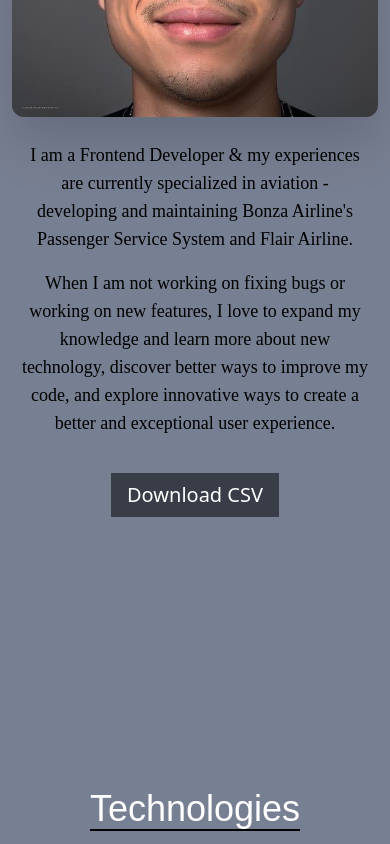
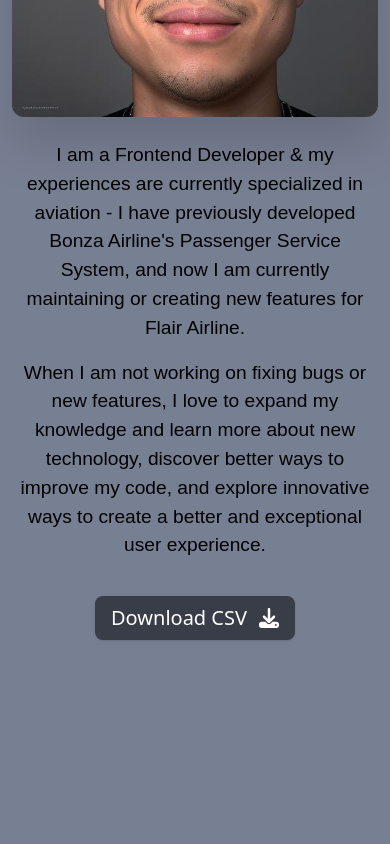
Before and after one commit to coosey/portfolio, a React (Create React App) app in the folder my-app/: page / in a window 390 px wide. Shown: the part 880-1724 px from the top of the page. Built offline with nearby package versions, Linux system fonts and the light colour scheme.

Commit message:
modified styling for components and updated mapped items with key

```diff
--- a/my-app/src/components/button/index.jsx
+++ b/my-app/src/components/button/index.jsx
@@ -1,4 +1,7 @@
-const button_style = "text-xl py-2 px-4 m-2 bg-primary text-white transition-all duration-500 transform hover:opacity-90 hover:shadow-lg hover:scale-105";
+import { FontAwesomeIcon } from "@fortawesome/react-fontawesome";
+import { faDownload } from "@fortawesome/free-solid-svg-icons";
+
+const button_style = "rounded-lg border-black shadow text-xl py-2 p-[0.7rem] px-4 m-2 bg-primary text-white transition-all duration-500 transform hover:opacity-90 hover:shadow-lg hover:scale-105";
 
 export const Button = (props) => {
 
@@ -30,6 +33,7 @@ export const Button = (props) => {
           className={props?.btnStyle ? button_style : props?.customDownloadBtnStyle}
         >
           {props?.downloadBtnName}
+          <FontAwesomeIcon icon={faDownload} className="pl-3" />
         </button>
       )}
     </>
--- a/my-app/src/components/card/index.jsx
+++ b/my-app/src/components/card/index.jsx
@@ -18,8 +18,8 @@ export const Card = (props) => {
           <FontAwesomeIcon icon={faArrowUpRightFromSquare} />
         </div>
         <div className="flex flex-row flex-wrap gap-2">
-          {props?.technology?.map?.((name) => (
-            <div className="flex justify-start md:mb-2 text-start">
+          {props?.technology?.map?.((name, idx) => (
+            <div key={idx} className="flex justify-start md:mb-2 text-start">
               <div className="font-light font-rale inline-block bg-neutral-200 my-2 pb-1.5 px-4 pt-1.5 rounded-full text-xs">
                 {name}
               </div>
--- a/my-app/src/components/footer/index.jsx
+++ b/my-app/src/components/footer/index.jsx
@@ -1,8 +1,17 @@
+import { Icon } from "../index";
+import { SOCIALS } from '../../data/socials';
 
 export const Footer = () => {
   return (
     <footer className="bg-primary m-auto text-white text-center p-6 h-full">
       <span>Matthew Nguyen © 2023 | all rights reserved</span>
+      <div className="flex flex-row justify-center mt-2">
+          {SOCIALS?.links?.map?.((item, idx) => (
+            <div key={idx} className="xs:text-xs m-3">
+              <Icon icon={item?.icon} link={item?.link} label={item?.label} />
+            </div>
+          ))}
+        </div>
     </footer>
   )
 }
--- a/my-app/src/components/header/index.jsx
+++ b/my-app/src/components/header/index.jsx
@@ -15,8 +15,8 @@ export const Header = () => {
           a former Scientist turned Engineer
         </p>
         <div className="flex flex-row justify-center mt-2">
-          {SOCIALS?.links?.map?.((item) => (
-            <div className="xs:text-xs m-3">
+          {SOCIALS?.links?.map?.((item, idx) => (
+            <div key={idx} className="xs:text-xs m-3">
               <Icon icon={item?.icon} link={item?.link} label={item?.label} />
             </div>
           ))}
--- a/my-app/src/components/hero/index.jsx
+++ b/my-app/src/components/hero/index.jsx
@@ -6,16 +6,16 @@ export const Hero = (props) => {
     <div className="m-auto py-20 lg:px-20">
       <div className="items-center h-min grid justify-between mt-10 lg:grid-cols-2 xl:text-2xl">
         <div className="p-3 md:p-15 xl:max-w-lg">
-          <img src={require("../../assets/images/option-1.png")} alt="Matthew Nguyen" className="rgw-[85%] rounded-xl drop-shadow-2xl mx-auto xl:grid-cols-2" />
+          <img src={require("../../assets/images/option-1.png")} alt="Matthew Nguyen" width="100%" height="100%" className="rgw-[85%] rounded-xl drop-shadow-2xl mx-auto xl:grid-cols-2" />
         </div>
         <div className="py-1 px-2 lg:ml-10 text-lg">
-          <div className="text-black text-lg md:text-xl text-center font-montserrat">
+          <div className="text-black text-[1.2rem] text-center font-montserrat leading-normal">
             <p className="px-3 py-2">
-              I am a Frontend Developer & my experiences are currently specialized in aviation - developing and maintaining
-              Bonza Airline's Passenger Service System and Flair Airline.
+              I am a Frontend Developer & my experiences are currently specialized in aviation - I have previously developed Bonza Airline's Passenger Service System, and now I am currently maintaining
+              or creating new features for Flair Airline.
             </p>
             <p className="px-3 py-2">
-              When I am not working on fixing bugs or working on new features, I love to expand my knowledge and learn more about new technology, discover better ways to improve my code, and explore innovative
+              When I am not working on fixing bugs or new features, I love to expand my knowledge and learn more about new technology, discover better ways to improve my code, and explore innovative
               ways to create a better and exceptional user experience.
             </p>
           </div>
--- a/my-app/src/components/section-title/index.jsx
+++ b/my-app/src/components/section-title/index.jsx
@@ -3,7 +3,7 @@ export const SectionTitle = (props) => {
   return (
     <div className="pt-5 m-auto">
       <h2 className={`
-      text-4xl
+      text-3xl
       text-center
       mb-2
       border-b-[2px]
--- a/my-app/src/components/skills/index.jsx
+++ b/my-app/src/components/skills/index.jsx
@@ -7,7 +7,7 @@ export const Skills = () => {
       <SectionTitle title="Technologies" />
       <div className="flex flex-row flex-wrap px-10 py-10 gap-[4rem] justify-center items-center">
         {DEVICONS?.map?.((skill) => (
-          <img src={skill?.link} alt={skill?.name} title={skill?.name} loading="lazy" width="75px" height="75px" />
+          <img key={skill?.name} src={skill?.link} alt={skill?.name} title={skill?.name} loading="lazy" width="75px" height="75px" />
         ))}
       </div>
     </div>
--- a/my-app/tailwind.config.js
+++ b/my-app/tailwind.config.js
@@ -32,7 +32,7 @@ module.exports = {
         satoshi: ['Satoshi'],
         roboto: ['Roboto', 'sans-seri'],
         rale: ['Raleway', 'sans-serif'],
-        montserrat: ['Montserrat', 'serif']
+        montserrat: ['Montserrat', 'sans-serif']
       },
     },
   },
```
